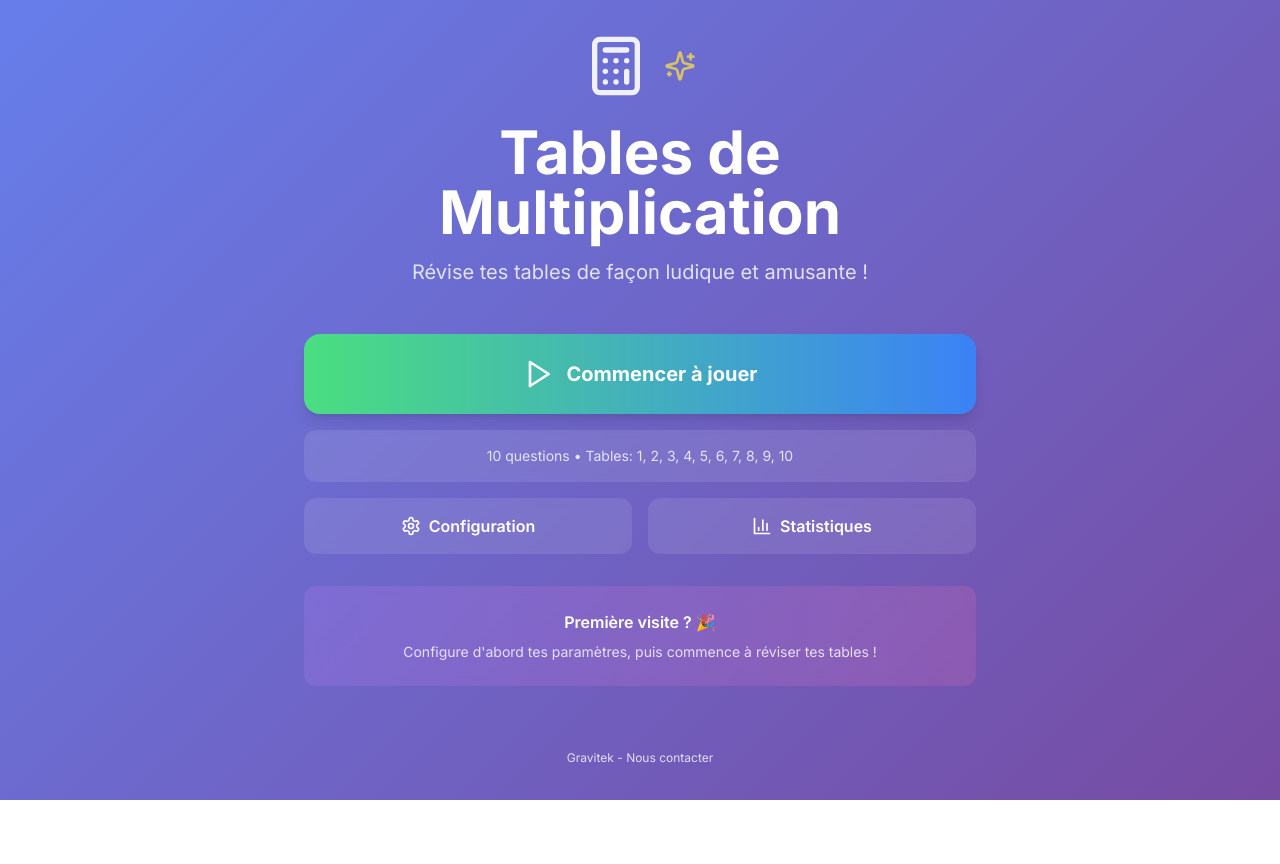
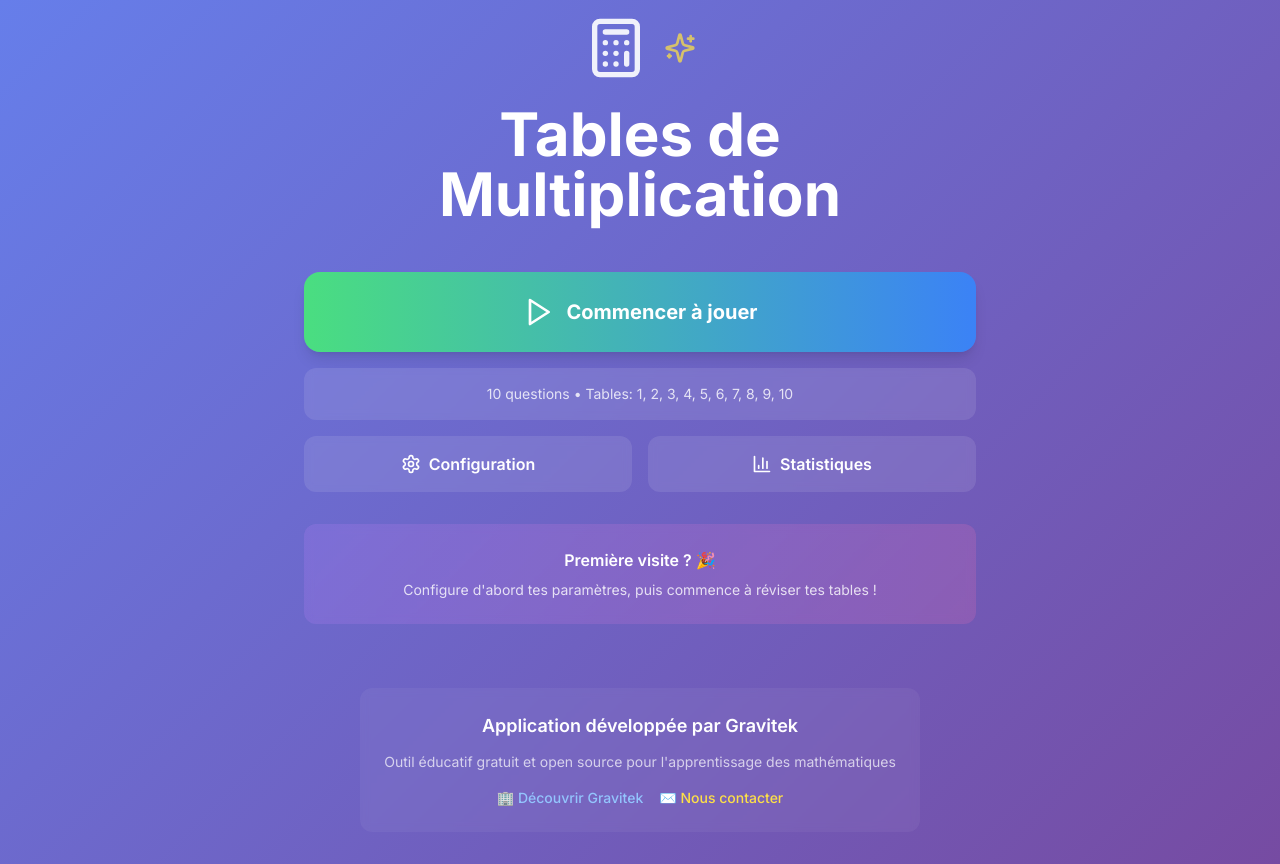
Before and after one commit to Gravitek-io/revises-tes-tables, a Next.js app: page / in a window 1280 px wide. Before the commit the page ends 800 px from the top, so only its background shows below. Built offline with nearby package versions, Linux system fonts and the light colour scheme.

Commit message:
feat: improve SEO

```diff
--- a/next.config.js
+++ b/next.config.js
@@ -1,4 +1,13 @@
 /** @type {import('next').NextConfig} */
-const nextConfig = {}
+const nextConfig = {
+  trailingSlash: true,
+  output: 'export',
+  images: {
+    unoptimized: true
+  },
+  async generateBuildId() {
+    return 'build'
+  }
+}
 
 module.exports = nextConfig
--- a/src/app/game/page.tsx
+++ b/src/app/game/page.tsx
@@ -1,4 +1,5 @@
 "use client";
+
 
 import { useState, useEffect, useRef } from "react";
 import { useRouter } from "next/navigation";
--- a/src/app/layout.tsx
+++ b/src/app/layout.tsx
@@ -10,8 +10,67 @@ import "./globals.css";
 const inter = Inter({ subsets: ["latin"] });
 
 export const metadata: Metadata = {
-  title: "Tables de Multiplication - Révisions Ludiques",
-  description: "Application ludique pour réviser les tables de multiplication",
+  metadataBase: new URL("https://revises-tes-tables.gravitek.io"),
+  title: {
+    default: "Tables de Multiplication - Révisions Ludiques | Gravitek",
+    template: "%s | Tables de Multiplication - Gravitek",
+  },
+  description:
+    "Application ludique gratuite pour réviser les tables de multiplication. Outil éducatif interactif pour enfants et étudiants. Développé par Gravitek.",
+  keywords: [
+    "tables de multiplication",
+    "mathématiques",
+    "éducation",
+    "enfants",
+    "révisions",
+    "apprentissage",
+    "gratuit",
+    "exercices",
+    "multiplication",
+    "calcul mental",
+  ],
+  authors: [{ name: "Gravitek", url: "https://gravitek.io" }],
+  creator: "Gravitek",
+  publisher: "Gravitek",
+  robots: {
+    index: true,
+    follow: true,
+    googleBot: {
+      index: true,
+      follow: true,
+      "max-video-preview": -1,
+      "max-image-preview": "large",
+      "max-snippet": -1,
+    },
+  },
+  openGraph: {
+    type: "website",
+    locale: "fr_FR",
+    url: "https://revises-tes-tables.gravitek.io",
+    siteName: "Tables de Multiplication - Gravitek",
+    title: "Tables de Multiplication - Révisions Ludiques",
+    description:
+      "Application ludique gratuite pour réviser les tables de multiplication. Outil éducatif interactif pour enfants et étudiants.",
+    images: [
+      {
+        url: "/og-image.png",
+        width: 1200,
+        height: 630,
+        alt: "Tables de Multiplication - Application éducative Gravitek",
+      },
+    ],
+  },
+  twitter: {
+    card: "summary_large_image",
+    title: "Tables de Multiplication - Révisions Ludiques",
+    description:
+      "Application ludique gratuite pour réviser les tables de multiplication",
+    images: ["/og-image.png"],
+    creator: "@gravitek_io",
+  },
+  alternates: {
+    canonical: "https://revises-tes-tables.gravitek.io",
+  },
 };
 
 export default function RootLayout({
--- a/src/app/page.tsx
+++ b/src/app/page.tsx
@@ -37,18 +37,15 @@ export default function HomePage() {
           <h1 className="text-5xl md:text-6xl font-bold text-white mb-4 text-balance">
             Tables de Multiplication
           </h1>
-          <p className="text-xl text-white/80 text-balance">
-            Révise tes tables de façon ludique et amusante !
-          </p>
         </div>
 
         {/* Quick Stats */}
         {stats && stats.totalSessions > 0 && (
           <div className="bg-white/10 backdrop-blur-sm rounded-2xl p-6 mb-8 bounce-in">
-            <h3 className="text-white font-semibold mb-4 flex items-center">
+            <h2 className="text-white font-semibold mb-4 flex items-center">
               <BarChart3 className="h-5 w-5 mr-2" />
               Tes derniers progrès
-            </h3>
+            </h2>
             <div className="grid grid-cols-2 md:grid-cols-4 gap-4 text-center">
               <div>
                 <div className="text-2xl font-bold text-white">
@@ -120,9 +117,9 @@ export default function HomePage() {
         {!stats || stats.totalSessions === 0 ? (
           <div className="mt-8 text-center">
             <div className="bg-gradient-to-r from-purple-400/20 to-pink-400/20 backdrop-blur-sm rounded-xl p-6 slide-up">
-              <h3 className="text-white font-semibold mb-2">
+              <h2 className="text-white font-semibold mb-2">
                 Première visite ? 🎉
-              </h3>
+              </h2>
               <p className="text-white/80 text-sm">
                 Configure d&apos;abord tes paramètres, puis commence à réviser
                 tes tables !
@@ -138,23 +135,34 @@ export default function HomePage() {
         )}
       </div>
 
-      <div className="pt-16 text-center text-white/80 text-xs">
+      <footer className="pt-16 text-center">
+        <div className="bg-white/5 backdrop-blur-sm rounded-xl p-6 mb-4">
+          <h2 className="text-white font-semibold mb-3 text-lg">
+            Application développée par Gravitek
+          </h2>
+          <p className="text-white/70 text-sm mb-4">
+            Outil éducatif gratuit et open source pour l&apos;apprentissage des
+            mathématiques
+          </p>
+          <div className="flex flex-col sm:flex-row items-center justify-center gap-4 text-sm">
             <a
               href="https://gravitek.io"
               target="_blank"
               rel="noopener noreferrer"
-          className="text-white/80 hover:underline"
+              className="text-blue-300 hover:text-blue-200 font-medium transition-colors"
             >
-          Gravitek
-        </a>{" "}
-        -{" "}
+              🏢 Découvrir Gravitek
+            </a>
+
             <a
               href="mailto:hello@gravitek.io"
-          className="text-white/80 hover:underline"
+              className="text-yellow-300 hover:text-yellow-200 font-medium transition-colors"
             >
-          Nous contacter
+              ✉️ Nous contacter
             </a>
           </div>
         </div>
+      </footer>
+    </div>
   );
 }
--- a/src/app/results/page.tsx
+++ b/src/app/results/page.tsx
@@ -1,4 +1,5 @@
 'use client'
+
 
 import { useState, useEffect, Suspense } from 'react'
 import { useRouter, useSearchParams } from 'next/navigation'
--- a/src/app/stats/page.tsx
+++ b/src/app/stats/page.tsx
@@ -1,4 +1,5 @@
 'use client'
+
 
 import { useState, useEffect } from 'react'
 import Link from 'next/link'
```
Also changed, not shown: public/robots.txt (added), 2 other files (tests, documents, lock files or other folders). Lines whose indentation alone changed are shown as unchanged.
